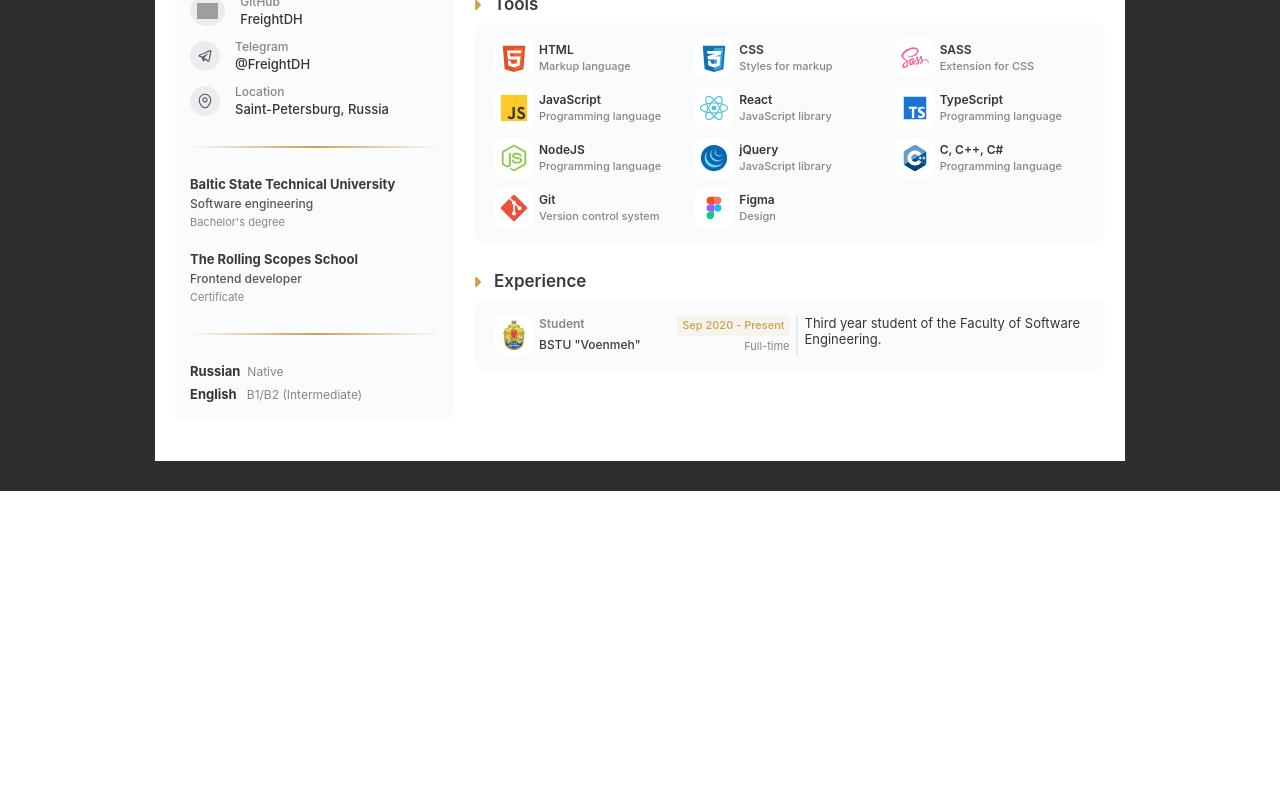
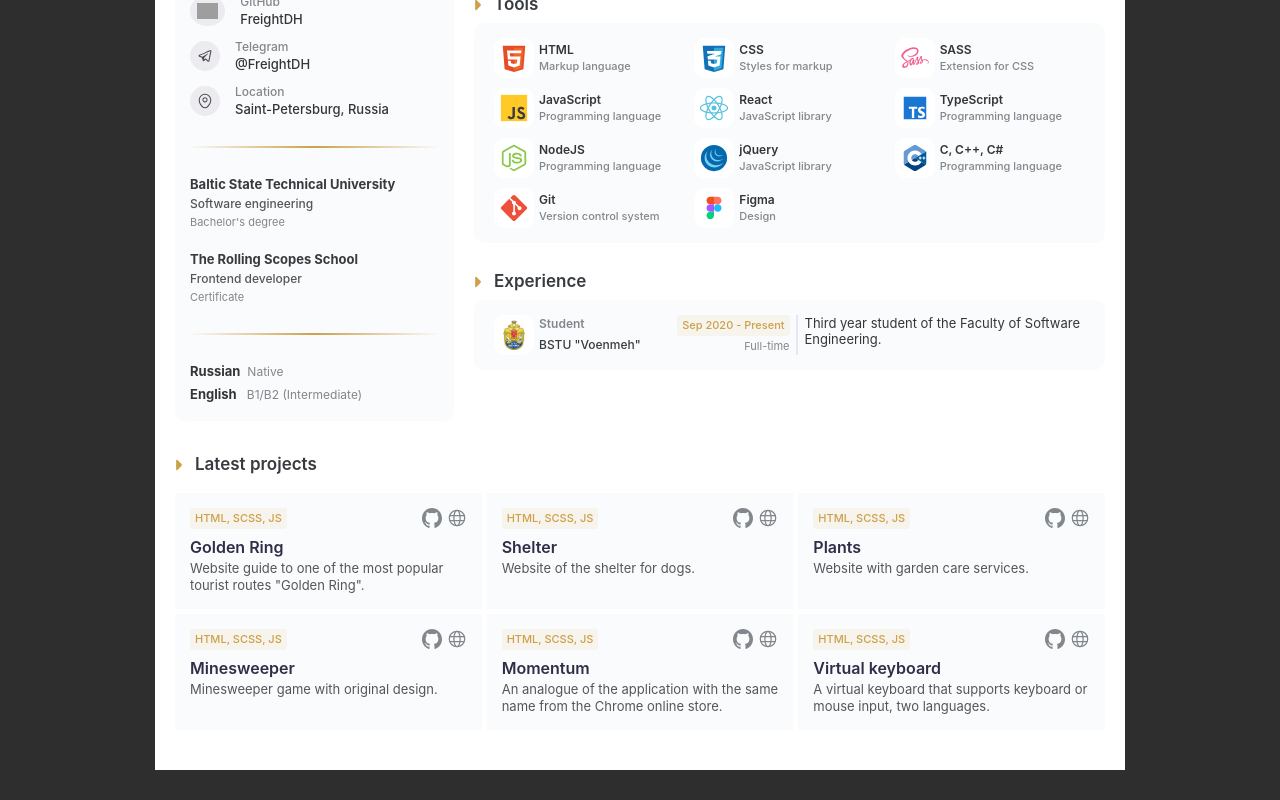
Before and after one commit to FreightDH/cv, a React (Create React App) app in the folder cv/: page / in a window 1280 px wide. Shown: the part 387-1187 px from the top of the page. Before the commit the page ends 878 px from the top, so only its background shows below. Built offline with nearby package versions, Linux system fonts and the light colour scheme; grey boxes are pictures that could not be loaded.

Commit message:
feat: add projects section

```diff
--- a/cv/src/App.tsx
+++ b/cv/src/App.tsx
@@ -1,6 +1,7 @@
 import './styles/App.scss';
 import Sidebar from './components/Sidebar/Sidebar';
 import Content from './components/Content/Content';
+import Projects from './components/Projects/Projects';
 
 function App() {
   return (
@@ -8,8 +9,11 @@ function App() {
       <main className="page">
         <div className="page__container">
           <div className="page__body">
-            <Sidebar />
-            <Content />
+            <div className="page__info">
+              <Sidebar />
+              <Content />
+            </div>
+            <Projects />
           </div>
         </div>
       </main>
--- /dev/null
+++ b/cv/src/components/Projects/Projects.scss
@@ -0,0 +1,20 @@
+.projects {
+  &__list {
+    padding: 20px 0px 0px 0px;
+
+    display: flex;
+    flex-wrap: wrap;
+    gap: 5px;
+
+    display: grid;
+    grid-template-columns: repeat(3, 1fr);
+
+    @media (max-width: 750px) {
+      grid-template-columns: repeat(2, 1fr);
+    }
+
+    @media (max-width: 479.98px) {
+      grid-template-columns: repeat(1, 1fr);
+    }
+  }
+}
--- /dev/null
+++ b/cv/src/components/Projects/Projects.tsx
@@ -0,0 +1,19 @@
+import ContentTitle from '../Content/Title/ContentTitle';
+import ProjectsItem from './Item/ProjectItem';
+import projectsInfo from './projectsInfo';
+import './Projects.scss';
+
+const Projects = () => {
+  return (
+    <div className="page__projects">
+      <ContentTitle>Latest projects</ContentTitle>
+      <ul className="projects__list">
+        {projectsInfo.map((project) => (
+          <ProjectsItem {...project} key={Math.random().toString()} />
+        ))}
+      </ul>
+    </div>
+  );
+};
+
+export default Projects;
--- /dev/null
+++ b/cv/src/components/Projects/projectsInfo.ts
@@ -0,0 +1,46 @@
+const projectsInfo = [
+  {
+    stack: 'HTML, SCSS, JS',
+    title: 'Golden Ring',
+    description: 'Website guide to one of the most popular tourist routes "Golden Ring".',
+    repository: 'https://github.com/FreightDH/golden-ring',
+    deploy: 'https://freightdh.github.io/golden-ring/',
+  },
+  {
+    stack: 'HTML, SCSS, JS',
+    title: 'Shelter',
+    description: 'Website of the shelter for dogs.',
+    repository: 'https://github.com/FreightDH/shelter',
+    deploy: 'https://freightdh.github.io/shelter/shelter/',
+  },
+  {
+    stack: 'HTML, SCSS, JS',
+    title: 'Plants',
+    description: 'Website with garden care services.',
+    repository: 'https://github.com/FreightDH/plants',
+    deploy: 'https://freightdh.github.io/plants/plants/',
+  },
+  {
+    stack: 'HTML, SCSS, JS',
+    title: 'Minesweeper',
+    description: 'Minesweeper game with original design.',
+    repository: 'https://github.com/FreightDH/minesweeper',
+    deploy: 'https://freightdh-minesweeper.netlify.app',
+  },
+  {
+    stack: 'HTML, SCSS, JS',
+    title: 'Momentum',
+    description: 'An analogue of the application with the same name from the Chrome online store.',
+    repository: 'https://github.com/FreightDH/momentum',
+    deploy: 'https://freightdh-momentum.netlify.app/',
+  },
+  {
+    stack: 'HTML, SCSS, JS',
+    title: 'Virtual keyboard',
+    description: 'A virtual keyboard that supports keyboard or mouse input, two languages.',
+    repository: 'https://github.com/FreightDH/virtual-keyboard',
+    deploy: 'https://freightdh.github.io/virtual-keyboard/virtual-keyboard/',
+  },
+];
+
+export default projectsInfo;
--- a/cv/src/styles/home.scss
+++ b/cv/src/styles/home.scss
@@ -6,9 +6,17 @@
 
   &__body {
     padding: 30px 20px 40px 20px;
+
+    display: flex;
+    flex-direction: column;
+    gap: 35px;
+
+    background-color: #fff;
+  }
+
+  &__info {
     display: flex;
     gap: 20px;
-    background-color: #fff;
 
     @media (max-width: 900px) {
       flex-direction: column;
```
